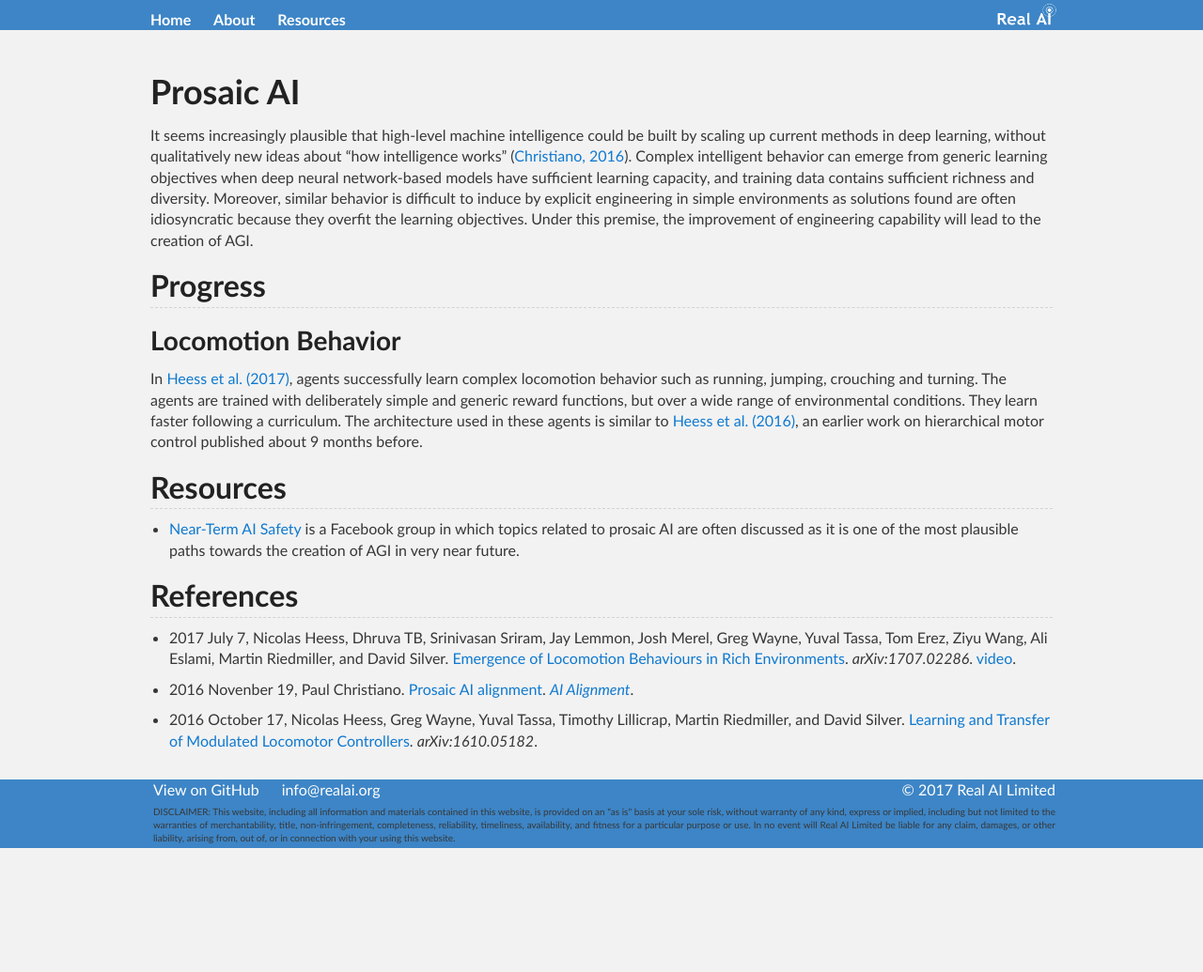
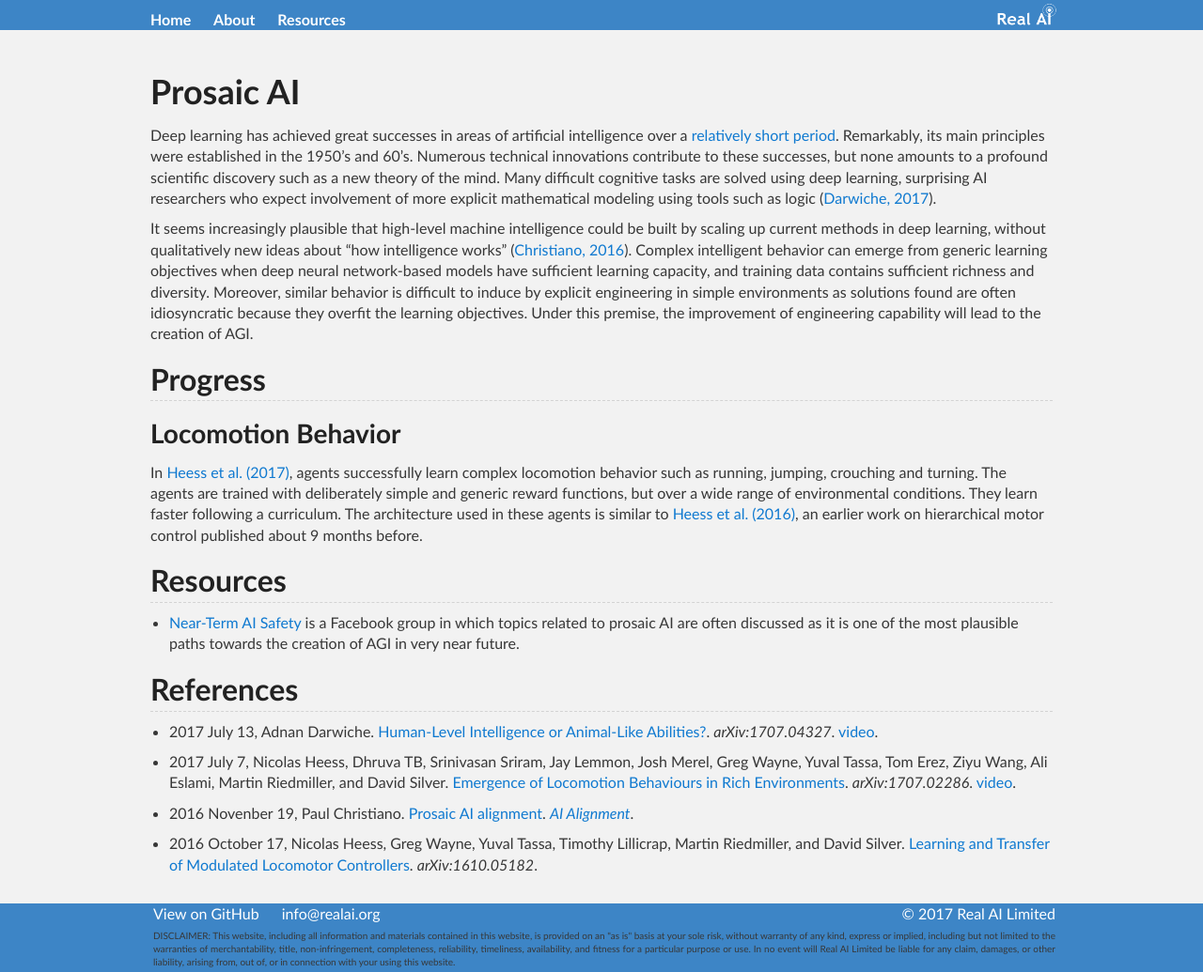
Before and after one commit to Tonywuhk/realai.org, a Jekyll site: the page built from prosaic.md, in a window 1280 px wide. Shown: the whole page at 94% size. Built offline with Jekyll 4.4.1, drawn with Linux system fonts in a browser that asks for light colours; our own code applies the rules of GitHub Pages for plain Markdown files; comment, search, counter and statistics services are not loaded; the repository's description, which GitHub fills in, is left out; before the commit the page ends 903 px from its top, so only the background shows below that.

Commit message:
Add to Prosaic AI

```diff
--- a/prosaic.md
+++ b/prosaic.md
@@ -2,6 +2,8 @@
 permalink: /prosaic/
 ---
 # Prosaic AI
+
+Deep learning has achieved great successes in areas of artificial intelligence over a [relatively short period](http://realai.org/progress/). Remarkably, its main principles were established in the 1950's and 60's. Numerous technical innovations contribute to these successes, but none amounts to a profound scientific discovery such as a new theory of the mind. Many difficult cognitive tasks are solved using deep learning, surprising AI researchers who expect involvement of more explicit mathematical modeling using tools such as logic ([Darwiche, 2017](https://arxiv.org/abs/1707.04327)).
 
 It seems increasingly plausible that high-level machine intelligence could be built by scaling up current methods in deep learning, without qualitatively new ideas about "how intelligence works" ([Christiano, 2016](https://ai-alignment.com/prosaic-ai-control-b959644d79c2)). Complex intelligent behavior can emerge from generic learning objectives when deep neural network-based models have sufficient learning capacity, and training data contains sufficient richness and diversity. Moreover, similar behavior is difficult to induce by explicit engineering in simple environments as solutions found are often idiosyncratic because they overfit the learning objectives. Under this premise, the improvement of engineering capability will lead to the creation of AGI.
 
@@ -17,6 +19,8 @@ In [Heess et al. (2017)](https://arxiv.org/abs/1707.02286), agents successfully
 
 ## References
 
+* 2017 July 13, Adnan Darwiche. [Human-Level Intelligence or Animal-Like Abilities?](https://arxiv.org/abs/1707.04327). *arXiv:1707.04327*. [video](https://www.youtube.com/watch?v=UTzCwCic-Do).
+
 * 2017 July 7, Nicolas Heess, Dhruva TB, Srinivasan Sriram, Jay Lemmon, Josh Merel, Greg Wayne, Yuval Tassa, Tom Erez, Ziyu Wang, Ali Eslami, Martin Riedmiller, and David Silver. [Emergence of Locomotion Behaviours in Rich Environments](https://arxiv.org/abs/1707.02286). *arXiv:1707.02286*. [video](https://goo.gl/8rTx2F).
 
 * 2016 Novenber 19, Paul Christiano. [Prosaic AI alignment](https://ai-alignment.com/prosaic-ai-control-b959644d79c2). *[AI Alignment](https://ai-alignment.com/)*.
```
Also changed, not shown: companies/alphabet.md (+1 -1 lines).
